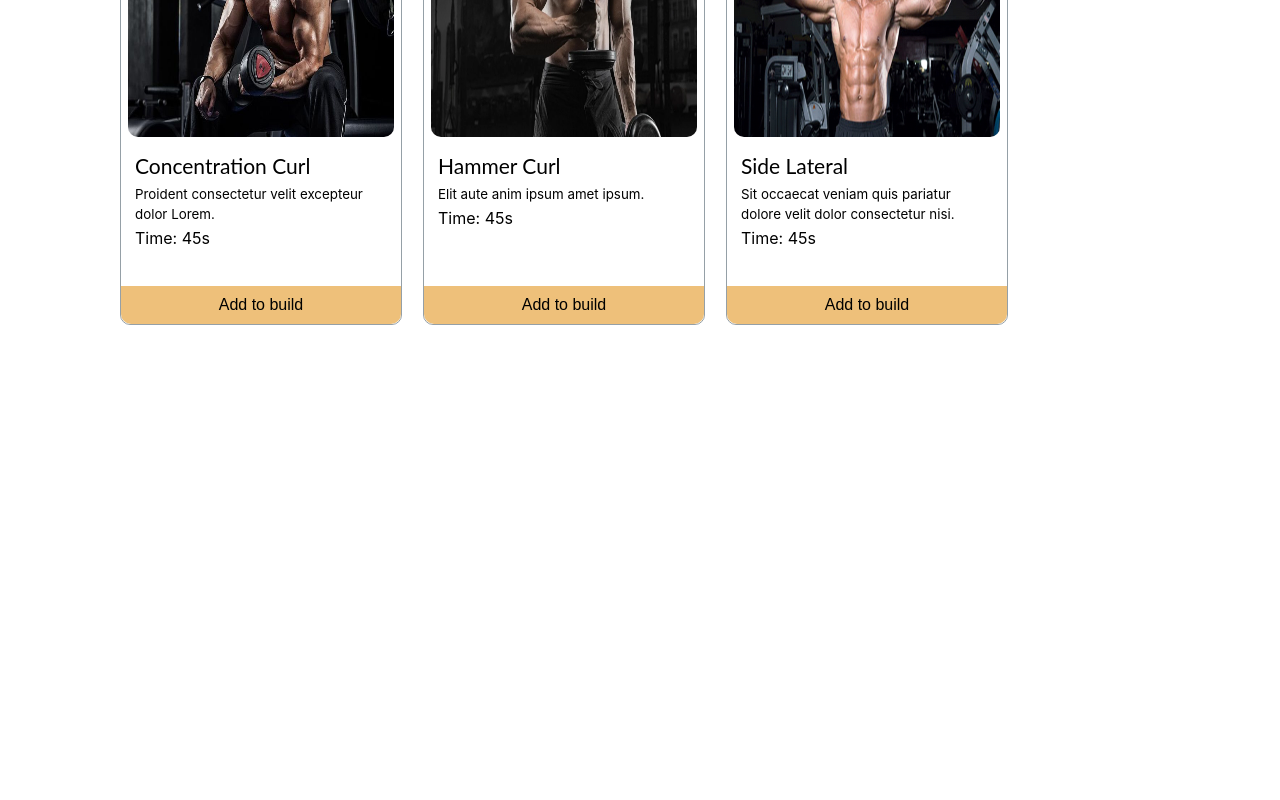
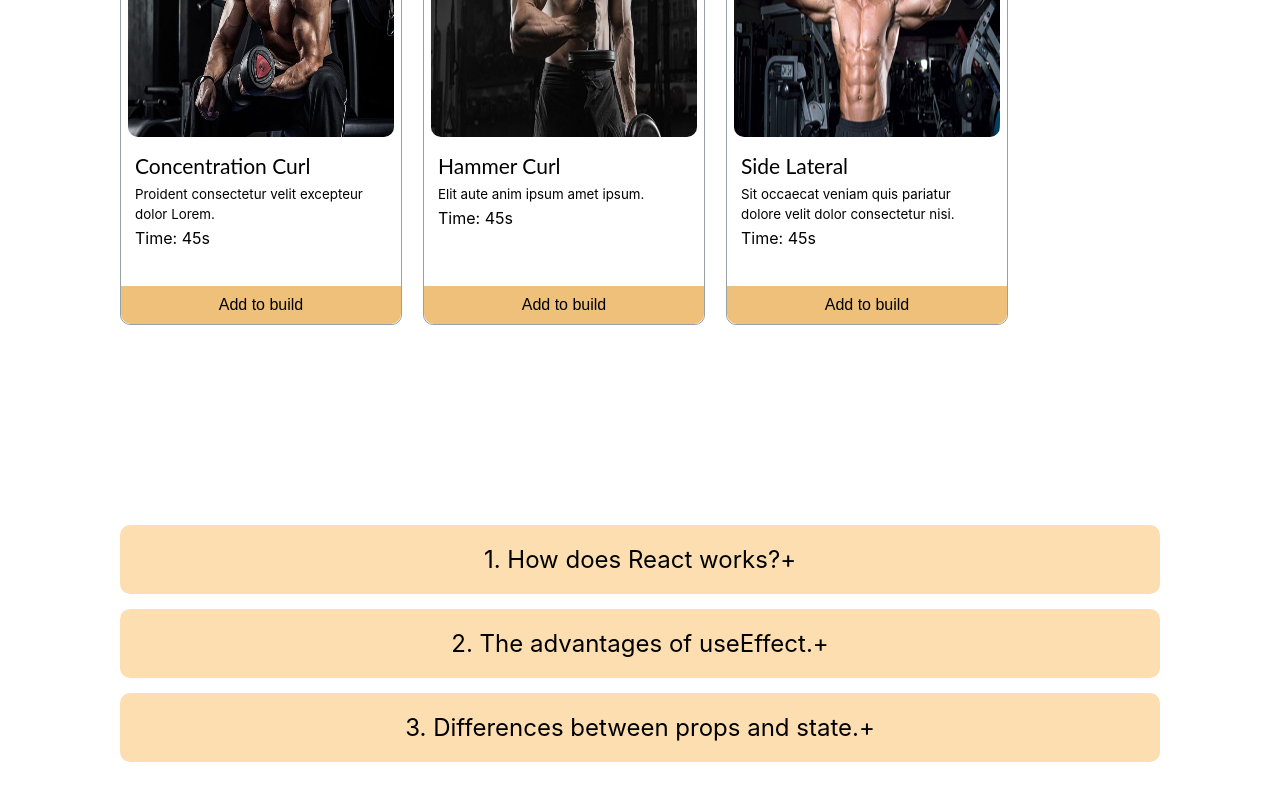
Before and after one commit to mrseeker53/ifbb-pro, a React (Create React App) app: page / in a window 1280 px wide. Shown: the part 760-1560 px from the top of the page. Before the commit the page ends 1185 px from the top, so only its background shows below. Built offline with nearby package versions, Linux system fonts and the light colour scheme.

Commit message:
questions added

```diff
--- a/src/components/Questions/Questions.css
+++ b/src/components/Questions/Questions.css
@@ -0,0 +1,42 @@
+.questions-container {
+    display: grid;
+    grid-template-columns: auto;
+    gap: 15px;
+    margin: 100px 120px;
+}
+
+.ques-ans {
+    background-color: #fcdeb1;
+    font-size: 1.5rem;
+    border-radius: 10px;
+    display: flex;
+    justify-content: center;
+    padding: 8px 28px;
+}
+
+.ques {
+    padding: .5em 1.3rem;
+    list-style: none;
+    display: flex;
+    justify-content: space-between;
+    transition: height 1s ease;
+}
+
+.ques:after {
+    content: "\002B";
+}
+
+.ques-ans[open] .ques {
+    border-bottom: 1px solid #aaa;
+    margin-bottom: .5em;
+}
+
+.ques-ans[open] .ques:after {
+    content: "\00D7";
+}
+
+.ques-ans[open] .ans {
+    padding: 1.5em 2rem;
+    font-size: medium;
+    font-family: system-ui, -apple-system, BlinkMacSystemFont, 'Segoe UI', Roboto, Oxygen, Ubuntu, Cantarell, 'Open Sans', 'Helvetica Neue', sans-serif;
+}
--- a/src/components/Questions/Questions.js
+++ b/src/components/Questions/Questions.js
@@ -1,9 +1,25 @@
 import React from 'react';
+import './Questions.css'
 
 const Questions = () => {
     return (
-        <div>
-
+        <div className='questions-container'>
+            <details class="ques-ans">
+                <summary class="ques">1. How does React works?</summary>
+                <div class="ans"><strong>React implements a virtual DOM</strong> that is basically a DOM tree representation in JavaScript. So when it needs to read or write to the DOM, it will use the virtual representation of it. Then the virtual DOM will try to find the most efficient way to update the browser DOM.Unlike browser DOM elements, React elements are plain objects and are cheap to create. React DOM takes care of updating the DOM to match the React elements.
+                </div>
+            </details>
+            <details class="ques-ans">
+                <summary class="ques">2. The advantages of useEffect.</summary>
+                <div class="ans"><strong>useEffect method clean up</strong> event listeners when the component unmounts. It performs an action when state or props change. It is used to optimize the Dependency Array correctly. useEffect method use to prevent unnecessary re-renders even when nothing changes. There is no need to touch upon other lifecycle methods.
+                </div>
+            </details>
+            <details class="ques-ans">
+                <summary class="ques">3. Differences between props and state.</summary>
+                <div class="ans"><strong>Props: </strong>The Data is passed from one component to another. It is Immutable (cannot be modified). Props can be used with state and functional components. Props are read-only. Props are used to pass data from one component to another.<br /><br />
+                    <strong>State: </strong>The Data is passed within the component only. It is Mutable (can be modified). State can be used only with the state components/class component (Before 16.0). State is both read and write. The state is a local data storage that is local to the component only and cannot be passed to other components.
+                </div>
+            </details>
         </div>
     );
 };
```
Also changed, not shown: src/components/Footer/Footer.css (added), src/components/Footer/Footer.js (added).
